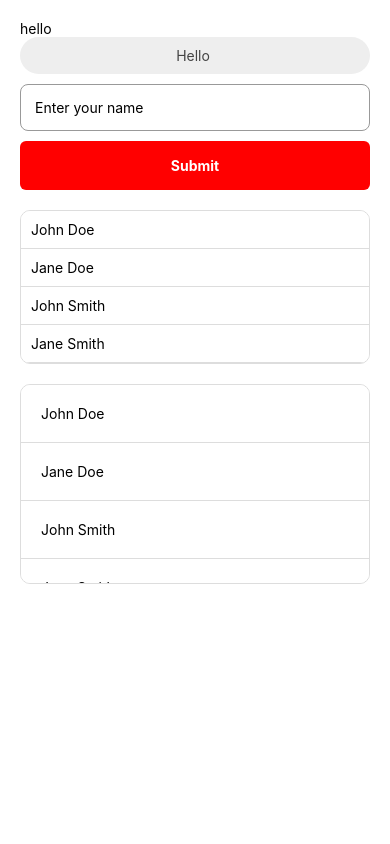
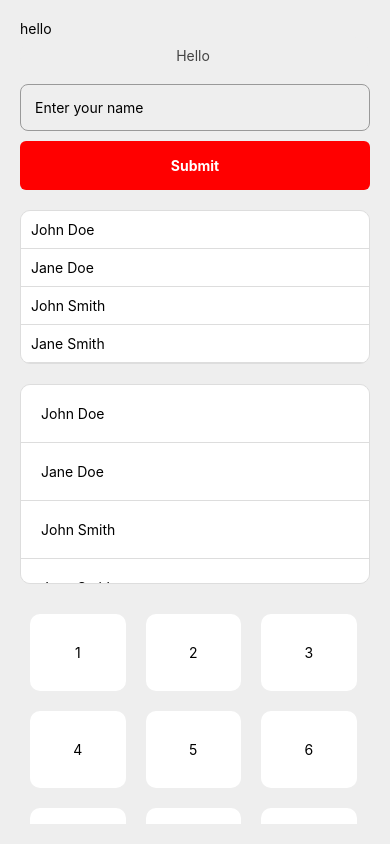
Before and after one commit to ashiqdey/ReactNative, a React Native app: screen / in a window 390 px wide. Built offline with nearby package versions, Linux system fonts and the light colour scheme.

Commit message:
grid layout

```diff
--- a/App.tsx
+++ b/App.tsx
@@ -22,16 +22,24 @@ import { styles } from './styles';
 import Inputs from './components/Inputs';
 import Flatlists from './components/Flatlists';
 import ArrayRender from './components/ArrayRender';
+import GridLayout from './components/GridLayout';
 
 function App(): JSX.Element {
   return (
-    <View style={{ padding: 20 }}>
-      <Text>hello</Text>
-      <Inputs />
-      <Flatlists />
-      {/* <ScrollView> */}
-      <ArrayRender />
-      {/* </ScrollView> */}
+    <View style={{ height: '100%', backgroundColor: '#eee' }}>
+      <ScrollView
+        style={{
+          marginTop: 20,
+          marginBottom: 20,
+          paddingLeft: 20,
+          paddingRight: 20,
+        }}>
+        <Text>hello</Text>
+        <Inputs />
+        <Flatlists />
+        <ArrayRender />
+        <GridLayout />
+      </ScrollView>
     </View>
   );
 }
--- /dev/null
+++ b/components/GridLayout.tsx
@@ -0,0 +1,53 @@
+import React, { useState } from 'react';
+import type { PropsWithChildren } from 'react';
+import {
+  SafeAreaView,
+  ScrollView,
+  StatusBar,
+  StyleSheet,
+  useColorScheme,
+  Text,
+  View,
+  Button,
+  TextInput,
+  FlatList,
+} from 'react-native';
+
+function GridLayout(): JSX.Element {
+  const users = ['1', '2', '3', '4', '5', '6', '7', '8', '9', '10', '11', '12'];
+
+  const renderItem = n => {
+    return (
+      <View
+        key={n}
+        style={{
+          width: '33%',
+          padding: 10,
+        }}>
+        <Text
+          style={{
+            backgroundColor: '#fff',
+            padding: 30,
+            textAlign: 'center',
+            borderRadius: 10,
+          }}>
+          {n}
+        </Text>
+      </View>
+    );
+  };
+
+  return (
+    <View
+      style={{
+        marginTop: 20,
+        flex: 1,
+        flexWrap: 'wrap',
+        flexDirection: 'row',
+      }}>
+      {users.map(renderItem)}
+    </View>
+  );
+}
+
+export default GridLayout;
```
